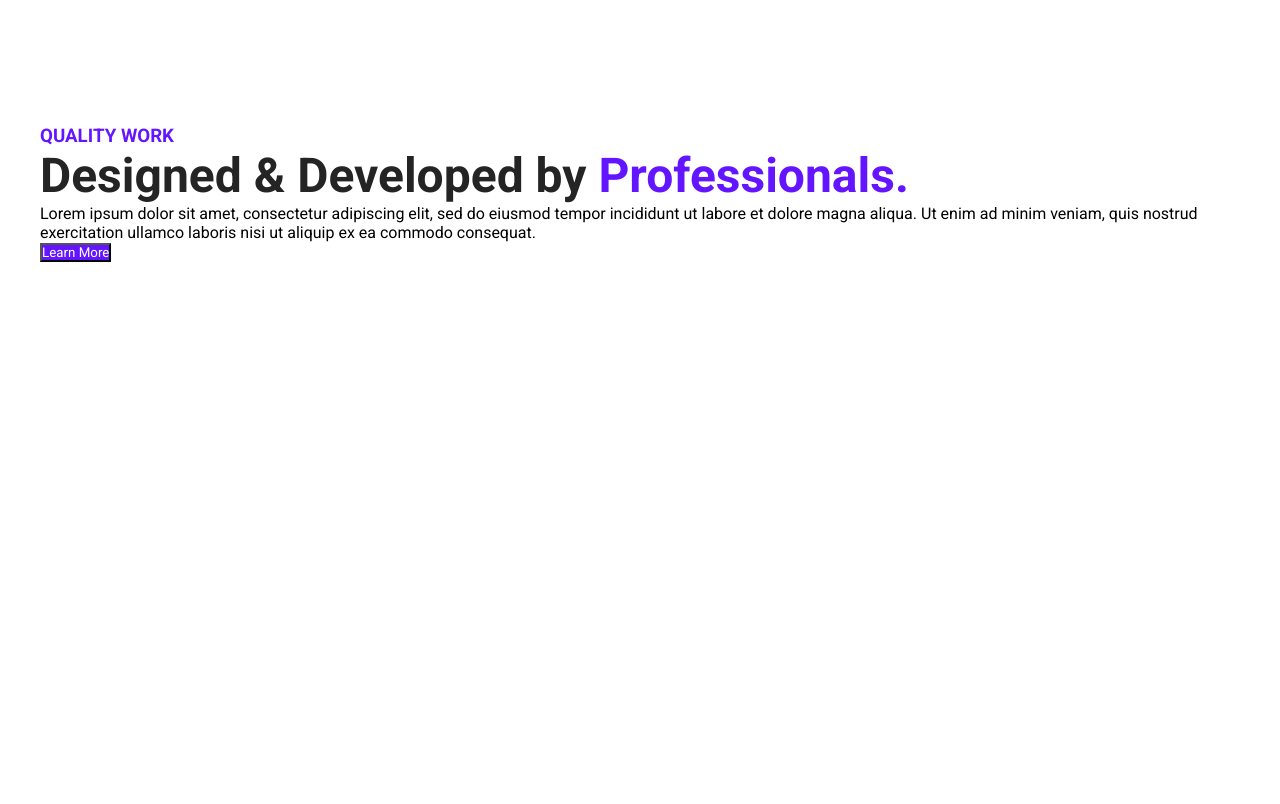
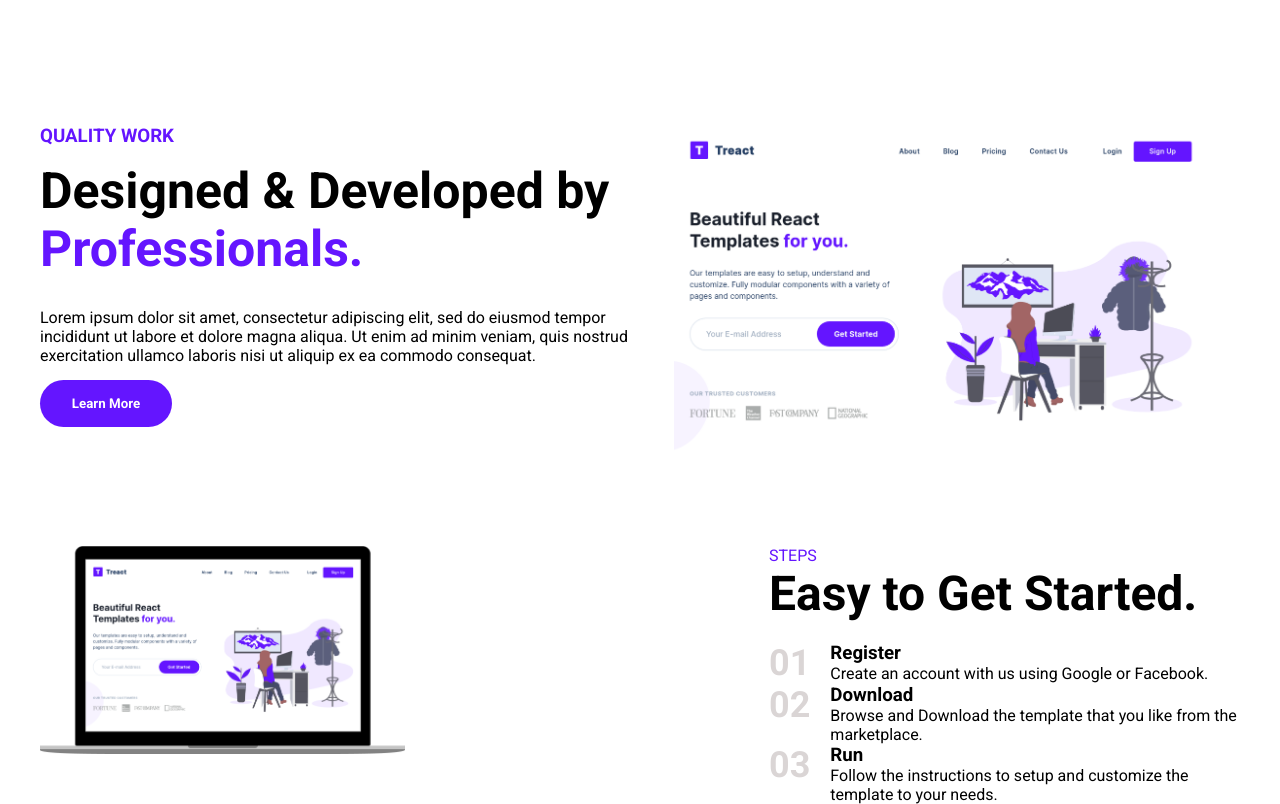
Before and after one commit to techmehedi/treact-, a plain HTML site: page index.html in a window 1280 px wide. Shown: the part 1280-2084 px from the top of the page. Before the commit the page ends 1622 px from the top, so only its background shows below. Drawn offline with Linux system fonts and the light colour scheme.

Commit message:
new steps section

```diff
--- a/index.html
+++ b/index.html
@@ -120,13 +120,61 @@
         </div>
       </div>
       <div class="container">
-        <div class="row">
+        <div class="row quality__row">
           <div class="texts">
             <h3 class="span__color">QUALITY WORK</h3>
             <h1 class="quality__header">Designed & Developed by <span class="span__color">Professionals.</span></h1>
-            <p>Lorem ipsum dolor sit amet, consectetur adipiscing elit, sed do eiusmod tempor incididunt ut labore et dolore magna aliqua. Ut enim ad minim veniam, quis nostrud exercitation ullamco laboris nisi ut aliquip ex ea commodo consequat.</p>
+            <p class="quality__para">Lorem ipsum dolor sit amet, consectetur adipiscing elit, sed do eiusmod tempor incididunt ut labore et dolore magna aliqua. Ut enim ad minim veniam, quis nostrud exercitation ullamco laboris nisi ut aliquip ex ea commodo consequat.</p>
             <button class="btn__learnmore">Learn More</button>
           </div>
+          <div class="quality__img">
+            <figure class="quality__img--container">
+              <img class="quality__img" src="./hero-screenshot-1.40a097b525c2f8c9808e.png" alt="" />
+            </figure>
+          </div>
+        </div>
+      </div>
+      <div class="continer">
+        <div class="row steps">
+          <figure>
+            <img class="steps__img" src="./hero-screenshot-2.241aac1fbc66db29d873.png" alt="">
+          </figure>
+          <div class="step__texts">
+            <p class="span__color">STEPS</p>
+            <h1>Easy to <span>Get Started.</span></h1>
+          <div class="list__nums">
+            <ul class="steps__lists">
+              <div class="list__num">
+                <h1 class="numbers">01</h1>
+                <li class="steps__list">
+                  <div class="steps__text">
+                    <h3>Register</h3>
+                    <p>Create an account with us using Google or Facebook.</p>
+                  </div>
+                </li>
+              </div>
+                <div class="list__num">
+                  <h1 class="numbers">02</h1>
+                  <li class="steps__list">
+                    <div class="steps__text">
+                      <h3>Download</h3>
+                      <p>Browse and Download the template that you like from the marketplace.</p>
+                    </div>
+                  </li>
+                </div>
+                <div class="list__num">
+                  <h1 class="numbers">03</h1>
+              <li class="steps__list">
+                <div class="steps__text">
+                  <h3>Run</h3>
+                  <p>Follow the instructions to setup and customize the template to your needs.</p>
+                </div>
+              </li>
+                </div>
+
+            </ul>
+          </div>
+
         </div>
       </div>
     </main>
--- a/style.css
+++ b/style.css
@@ -11,12 +11,14 @@ h1 {
 
     font-size: 48px;
     font-weight: 700;
-    color: #242424;
 }
 
 h2 {
     font-size: 44px;
 }
+
+
+
 
 .container{
     padding: 80px 0;
@@ -62,7 +64,7 @@ li {
 .nav__link {
     margin-left: 16px;
     text-decoration: none;
-    font-size: 20px;
+    font-size: 16px;
     color: #46444a;
     font-weight: none;
     padding: 8px;
@@ -85,13 +87,13 @@ li {
     border: 2px solid rgba(100,21,255);
     border-radius: 20px;
     background-color:rgba(100,21,255);
-    margin-left: 10px;
-
+    margin-left: 12px;
  }
  .sign__up--color {
     color: white;
      display: flex;
 align-items: center;
+    margin: 0 5px;
 }
 
 /* MAIN BODY
@@ -255,4 +257,86 @@ SERVICES
 .btn__learnmore {
     background-color: rgba(100,21,255);
     color: white;
+    border: none;
+    font-weight: 700;
+    border-radius: 9999px;
+    width: 22%;
+    padding: 16px 16px;
 }
+
+.texts {
+    display: flex;
+    flex-direction: column;
+    width: 50%;
+}
+
+
+.quality__img {
+    width: 50%;
+    display: flex;
+    justify-content: center;
+    align-items: center;
+    width: 600px;
+    padding: 0 34px;
+
+}
+.quality__header {
+    padding: 15px 0;
+    text-align: left;
+    font-size: 50px;
+}
+.quality__row {
+    display: flex;
+}
+
+.quality__para {
+    padding: 15px 0;
+}
+
+/*
+
+STEPS
+
+*/
+
+
+
+.steps {
+    display: flex;
+}
+
+.steps__img {
+    width: 50%;
+}
+
+.step__texts {
+    display: flex;
+    flex-direction: column;
+    width: 40%;
+
+}
+
+.steps__list {
+    padding-left: 20px;
+}
+.steps__lists {
+    display: flex;
+    flex-wrap: wrap;
+    margin-left: 1.5 rem;
+}
+
+.numbers {
+    color: rgb(218, 213, 213);
+    font-size: 36px;
+}
+
+.list__nums {
+    display: flex;
+    justify-content: space-between;
+    margin-top: 20px;
+}
+
+.list__num {
+    display: flex;
+    align-items: flex-start;
+}
```
Also changed, not shown: hero-screenshot-1.40a097b525c2f8c9808e.png (added), hero-screenshot-2.241aac1fbc66db29d873.png (added).
